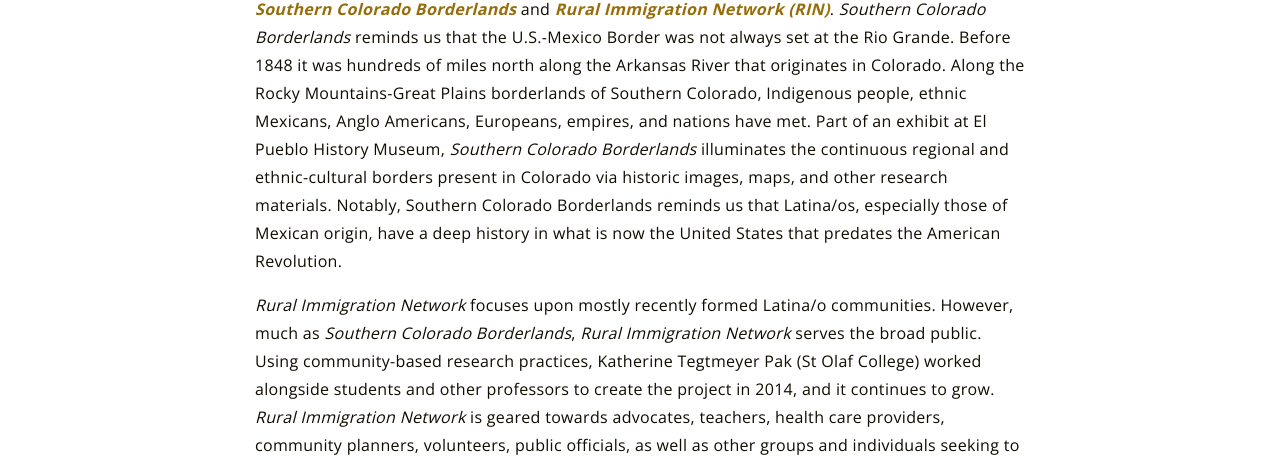
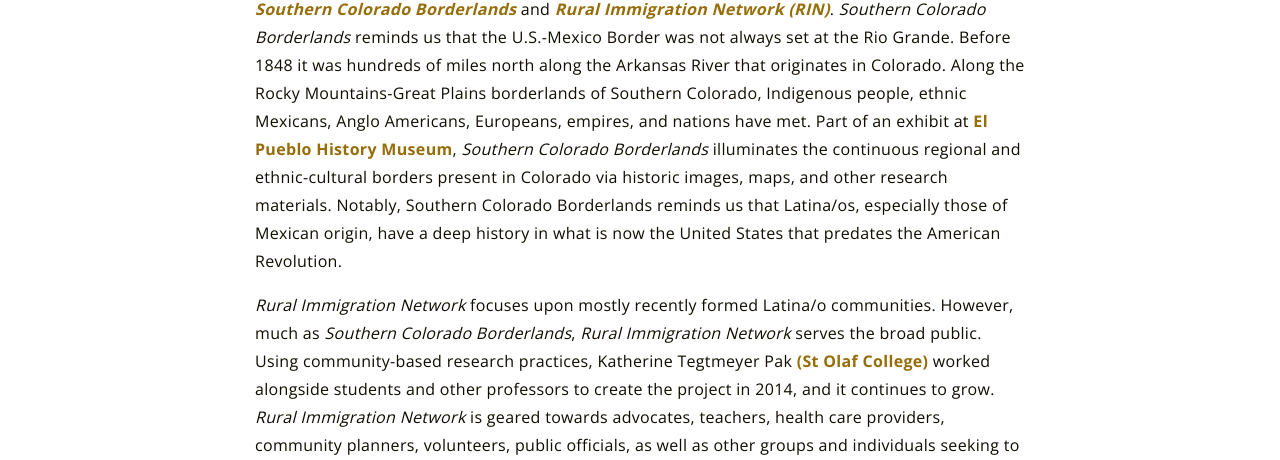
Before and after one commit to unitedfronteras/ufexhibicion_mexeua, a Jekyll site: the page built from _reflections/zapataj.md, in a window 1280 px wide. Shown: the part 675-1135 px from the top of the page. Built offline with Jekyll 4.4.1, drawn with Linux system fonts in a browser that asks for light colours; part of the change alters nothing that is shown.

```diff
--- a/_reflections/zapataj.md
+++ b/_reflections/zapataj.md
@@ -24,7 +24,7 @@ Immigration Network (RIN)*](https://unitedfronteras.github.io/ufexhibition_mexus
 Border was not always set at the Rio Grande. Before 1848 it was hundreds of miles north along
 the Arkansas River that originates in Colorado. Along the Rocky Mountains-Great Plains
 borderlands of Southern Colorado, Indigenous people, ethnic Mexicans, Anglo Americans,
-Europeans, empires, and nations have met. Part of an exhibit at El Pueblo History Museum,
+Europeans, empires, and nations have met. Part of an exhibit at [El Pueblo History Museum](https://www.historycolorado.org/el-pueblo-history-museum),
 *Southern Colorado Borderlands* illuminates the continuous regional and ethnic-cultural borders
 present in Colorado via historic images, maps, and other research materials. Notably, Southern
 Colorado Borderlands reminds us that Latina/os, especially those of Mexican origin, have a deep
@@ -32,8 +32,8 @@ history in what is now the United States that predates the American Revolution.
 
 *Rural Immigration Network* focuses upon mostly recently formed Latina/o communities.
 However, much as *Southern Colorado Borderlands*, *Rural Immigration Network* serves the
-broad public. Using community-based research practices, Katherine Tegtmeyer Pak (St Olaf
-College) worked alongside students and other professors to create the project in 2014, and it
+broad public. Using community-based research practices, Katherine Tegtmeyer Pak [(St Olaf
+College)](https://wp.stolaf.edu/) worked alongside students and other professors to create the project in 2014, and it
 continues to grow. *Rural Immigration Network* is geared towards advocates, teachers, health care
 providers, community planners, volunteers, public officials, as well as other groups and
 individuals seeking to make rural locations better places to live. It does so through an interactive
```
